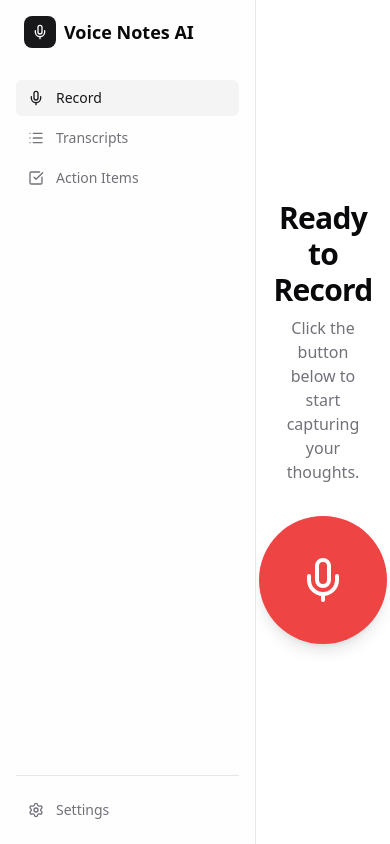
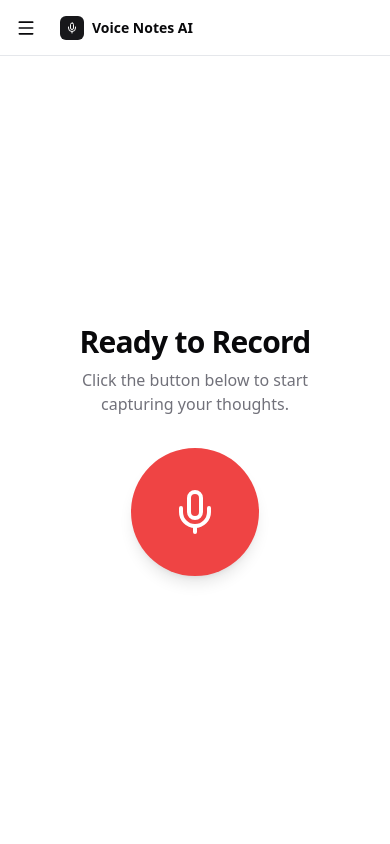
Before and after one commit to krishang2205/Voice_Notes_AI, a React app in the folder frontend/: page / in a window 390 px wide. Built offline with nearby package versions, Linux system fonts and the light colour scheme; the HTML template or start-up script is replaced by a standard one.

Commit message:
refactor(frontend): assemble responsive shell with sidebar and header

```diff
--- a/frontend/src/components/Layout.tsx
+++ b/frontend/src/components/Layout.tsx
@@ -1,81 +1,35 @@
-import React from 'react';
-import { Mic, List, CheckSquare, Settings } from 'lucide-react';
-import { Link, Outlet, useLocation } from 'react-router-dom';
-import { cn } from '../lib/utils';
+import { useState } from 'react';
+import { Outlet } from 'react-router-dom';
+import { Sidebar } from './Sidebar';
+import { Header } from './Header';
 
-interface NavItemProps {
-    to: string;
-    icon: React.ReactNode;
-    label: string;
-    isActive: boolean;
-}
-
-const NavItem = ({ to, icon, label, isActive }: NavItemProps) => (
-    <Link
-        to={to}
-        className={cn(
-            "flex items-center gap-3 px-3 py-2 rounded-md transition-colors text-sm font-medium",
-            isActive
-                ? "bg-secondary text-secondary-foreground"
-                : "text-muted-foreground hover:bg-secondary/50 hover:text-foreground"
-        )}
-    >
-        {icon}
-        <span>{label}</span>
-    </Link>
-);
-
-const Layout = () => {
-    const location = useLocation();
+export default function Layout() {
+    const [sidebarOpen, setSidebarOpen] = useState(false);
 
     return (
-        <div className="flex h-screen w-full bg-background text-foreground overflow-hidden">
-            {/* Sidebar */}
-            <aside className="w-64 border-r bg-muted/10 flex flex-col p-4">
-                <div className="flex items-center gap-2 mb-8 px-2">
-                    <div className="h-8 w-8 rounded-lg bg-primary flex items-center justify-center">
-                        <Mic className="h-4 w-4 text-primary-foreground" />
+        <div className="h-screen flex bg-background text-foreground overflow-hidden">
+            {/* Desktop Sidebar */}
+            <Sidebar />
+
+            {/* Mobile Drawer (Simplified for now) */}
+            {sidebarOpen && (
+                <div className="absolute inset-0 z-50 md:hidden">
+                    <div className="absolute inset-0 bg-background/80 backdrop-blur-sm" onClick={() => setSidebarOpen(false)} />
+                    <div className="relative h-full w-64 bg-background border-r p-0 shadow-lg animate-in slide-in-from-left">
+                        <Sidebar />
                     </div>
-                    <span className="font-bold text-lg">Voice Notes AI</span>
                 </div>
-
-                <nav className="space-y-1 flex-1">
-                    <NavItem
-                        to="/"
-                        icon={<Mic className="h-4 w-4" />}
-                        label="Record"
-                        isActive={location.pathname === '/'}
-                    />
-                    <NavItem
-                        to="/transcripts"
-                        icon={<List className="h-4 w-4" />}
-                        label="Transcripts"
-                        isActive={location.pathname === '/transcripts'}
-                    />
-                    <NavItem
-                        to="/tasks"
-                        icon={<CheckSquare className="h-4 w-4" />}
-                        label="Action Items"
-                        isActive={location.pathname === '/tasks'}
-                    />
-                </nav>
-
-                <div className="mt-auto pt-4 border-t">
-                    <NavItem
-                        to="/settings"
-                        icon={<Settings className="h-4 w-4" />}
-                        label="Settings"
-                        isActive={location.pathname === '/settings'}
-                    />
-                </div>
-            </aside>
+            )}
 
             {/* Main Content */}
-            <main className="flex-1 overflow-auto">
-                <Outlet />
-            </main>
+            <div className="flex-1 flex flex-col min-w-0 overflow-hidden">
+                <Header onMenuClick={() => setSidebarOpen(true)} />
+                <main className="flex-1 overflow-y-auto p-4 md:p-8">
+                    <div className="max-w-4xl mx-auto h-full">
+                        <Outlet />
+                    </div>
+                </main>
+            </div>
         </div>
     );
-};
-
-export default Layout;
+}
```
